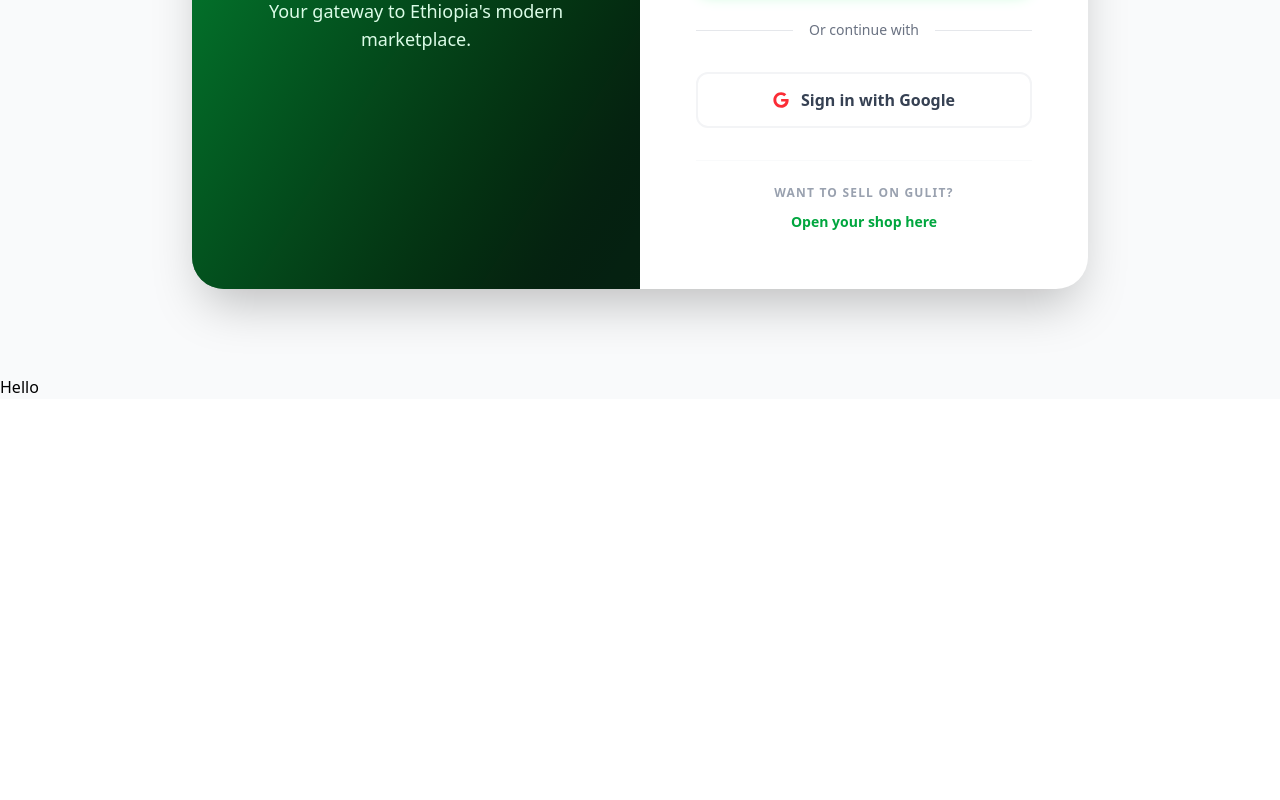
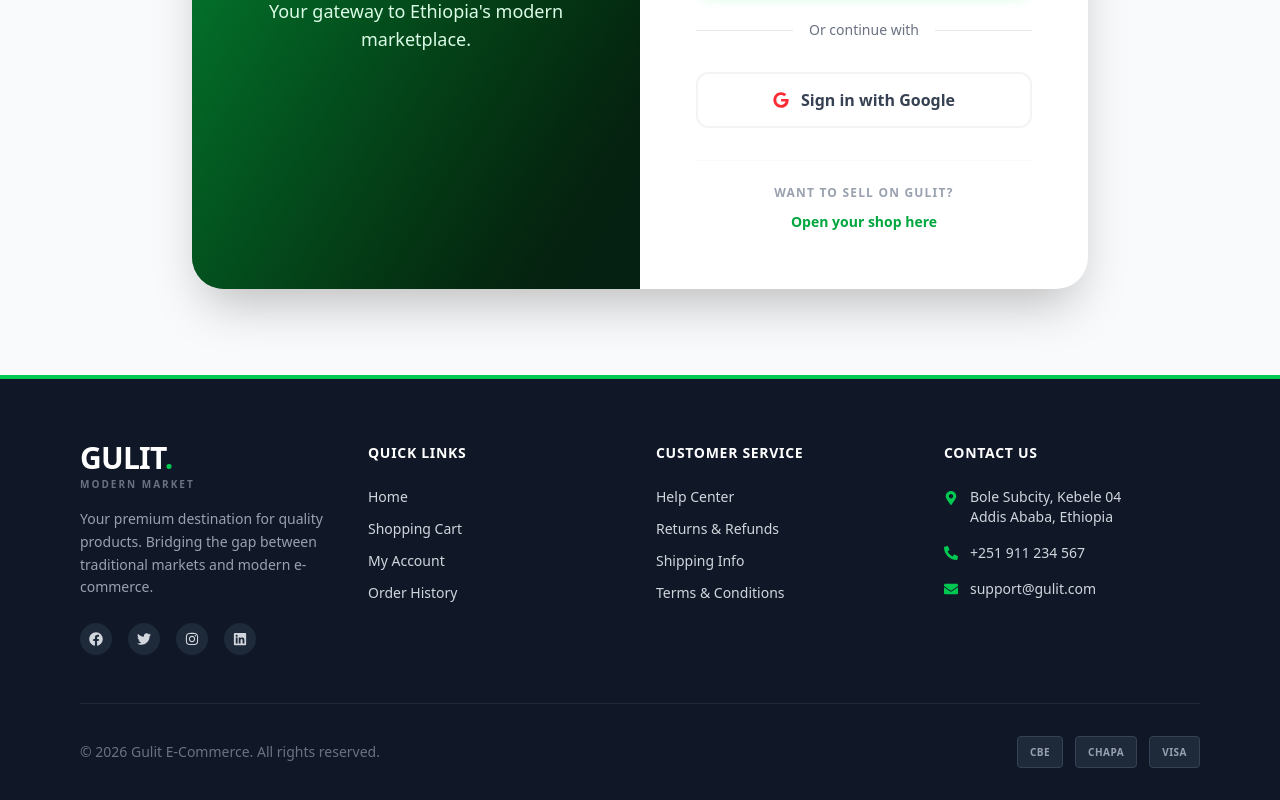
Before and after one commit to yishaq-official/gulit-E-comerce, a React (Vite) app in the folder client/: page /login in a window 1280 px wide. Shown: the part 652-1452 px from the top of the page. Before the commit the page ends 1051 px from the top, so only its background shows below. Built offline with nearby package versions, Linux system fonts and the light colour scheme.

Commit message:
footer component implementation.

```diff
--- a/client/src/components/Footer.jsx
+++ b/client/src/components/Footer.jsx
@@ -1,11 +1,100 @@
-import React from 'react'
+import React from 'react';
+import { Link } from 'react-router-dom';
+import {
+  FaFacebook,
+  FaTwitter,
+  FaInstagram,
+  FaLinkedin,
+  FaMapMarkerAlt,
+  FaPhoneAlt,
+  FaEnvelope
+} from 'react-icons/fa';
 
-function Footer() {
+const Footer = () => {
+  const currentYear = new Date().getFullYear();
+
   return (
-    <div>
-      Hello
-    </div>
-  )
-}
+    <footer className="bg-gray-900 text-gray-300 pt-16 pb-8 border-t-4 border-green-500 mt-auto">
+      <div className="container mx-auto px-4 max-w-6xl">
+        <div className="grid grid-cols-1 md:grid-cols-2 lg:grid-cols-4 gap-8 mb-12">
 
-export default Footer
+          {/* Column 1: Brand & About */}
+          <div className="space-y-4">
+            <Link to="/" className="flex flex-col justify-center">
+              <span className="text-3xl font-black text-white leading-none tracking-tight">
+                GULIT<span className="text-green-500">.</span>
+              </span>
+              <span className="text-[10px] tracking-[0.2em] font-bold text-gray-500 uppercase mt-1">
+                Modern Market
+              </span>
+            </Link>
+            <p className="text-sm text-gray-400 leading-relaxed">
+              Your premium destination for quality products. Bridging the gap between traditional markets and modern e-commerce.
+            </p>
+            <div className="flex gap-4 pt-2">
+              <a href="#" className="w-8 h-8 rounded-full bg-gray-800 flex items-center justify-center hover:bg-green-500 hover:text-white transition-colors"><FaFacebook size={14} /></a>
+              <a href="#" className="w-8 h-8 rounded-full bg-gray-800 flex items-center justify-center hover:bg-green-500 hover:text-white transition-colors"><FaTwitter size={14} /></a>
+              <a href="#" className="w-8 h-8 rounded-full bg-gray-800 flex items-center justify-center hover:bg-green-500 hover:text-white transition-colors"><FaInstagram size={14} /></a>
+              <a href="#" className="w-8 h-8 rounded-full bg-gray-800 flex items-center justify-center hover:bg-green-500 hover:text-white transition-colors"><FaLinkedin size={14} /></a>
+            </div>
+          </div>
+
+          {/* Column 2: Quick Links */}
+          <div>
+            <h4 className="text-white font-bold mb-6 uppercase tracking-wider text-sm">Quick Links</h4>
+            <ul className="space-y-3 text-sm">
+              <li><Link to="/" className="hover:text-green-400 transition-colors">Home</Link></li>
+              <li><Link to="/cart" className="hover:text-green-400 transition-colors">Shopping Cart</Link></li>
+              <li><Link to="/profile" className="hover:text-green-400 transition-colors">My Account</Link></li>
+              <li><Link to="/profile?tab=orders" className="hover:text-green-400 transition-colors">Order History</Link></li>
+            </ul>
+          </div>
+
+          {/* Column 3: Customer Service */}
+          <div>
+            <h4 className="text-white font-bold mb-6 uppercase tracking-wider text-sm">Customer Service</h4>
+            <ul className="space-y-3 text-sm">
+              <li><Link to="#" className="hover:text-green-400 transition-colors">Help Center</Link></li>
+              <li><Link to="#" className="hover:text-green-400 transition-colors">Returns & Refunds</Link></li>
+              <li><Link to="#" className="hover:text-green-400 transition-colors">Shipping Info</Link></li>
+              <li><Link to="#" className="hover:text-green-400 transition-colors">Terms & Conditions</Link></li>
+            </ul>
+          </div>
+
+          {/* Column 4: Contact Info */}
+          <div>
+            <h4 className="text-white font-bold mb-6 uppercase tracking-wider text-sm">Contact Us</h4>
+            <ul className="space-y-4 text-sm">
+              <li className="flex items-start gap-3">
+                <FaMapMarkerAlt className="text-green-500 mt-1 flex-shrink-0" />
+                <span>Bole Subcity, Kebele 04<br />Addis Ababa, Ethiopia</span>
+              </li>
+              <li className="flex items-center gap-3">
+                <FaPhoneAlt className="text-green-500 flex-shrink-0" />
+                <span>+251 911 234 567</span>
+              </li>
+              <li className="flex items-center gap-3">
+                <FaEnvelope className="text-green-500 flex-shrink-0" />
+                <span>support@gulit.com</span>
+              </li>
+            </ul>
+          </div>
+        </div>
+
+        {/* Bottom Bar */}
+        <div className="pt-8 border-t border-gray-800 flex flex-col md:flex-row items-center justify-between gap-4">
+          <p className="text-sm text-gray-500">
+            &copy; {currentYear} Gulit E-Commerce. All rights reserved.
+          </p>
+          <div className="flex gap-3">
+            <div className="h-8 px-3 bg-gray-800 rounded border border-gray-700 flex items-center justify-center text-[10px] font-bold text-gray-400 tracking-wider hover:border-gray-500 transition-colors cursor-pointer">CBE</div>
+            <div className="h-8 px-3 bg-gray-800 rounded border border-gray-700 flex items-center justify-center text-[10px] font-bold text-gray-400 tracking-wider hover:border-gray-500 transition-colors cursor-pointer">CHAPA</div>
+            <div className="h-8 px-3 bg-gray-800 rounded border border-gray-700 flex items-center justify-center text-[10px] font-bold text-gray-400 tracking-wider hover:border-gray-500 transition-colors cursor-pointer">VISA</div>
+          </div>
+        </div>
+      </div>
+    </footer>
+  );
+};
+
+export default Footer;
```
